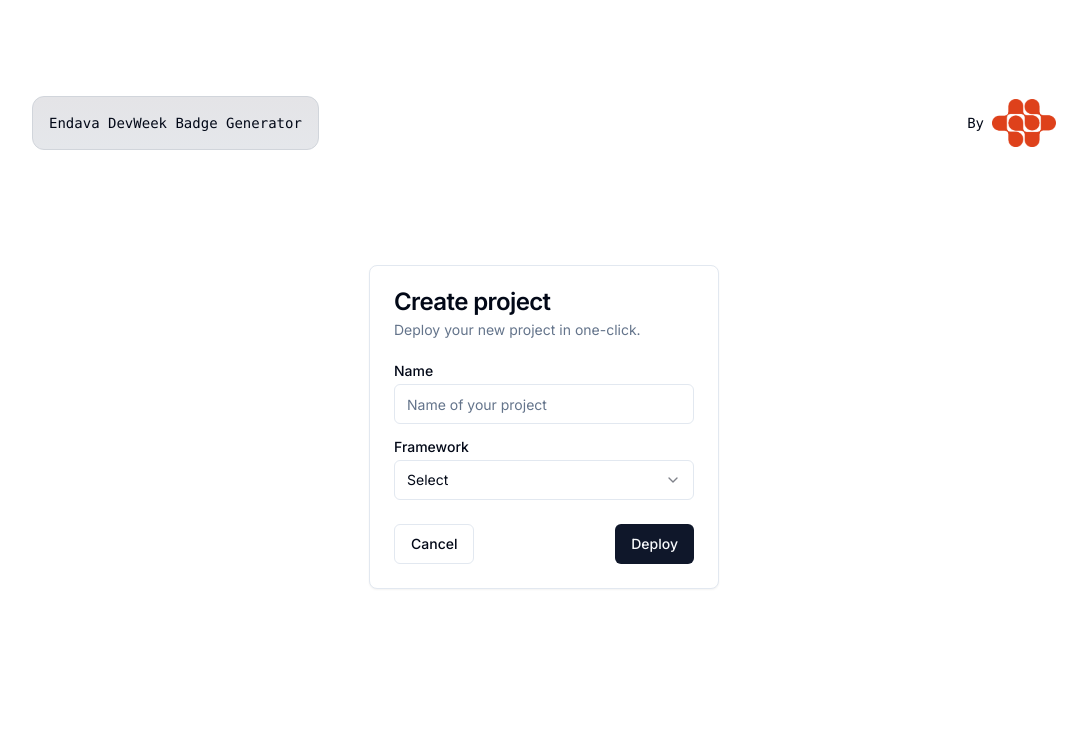
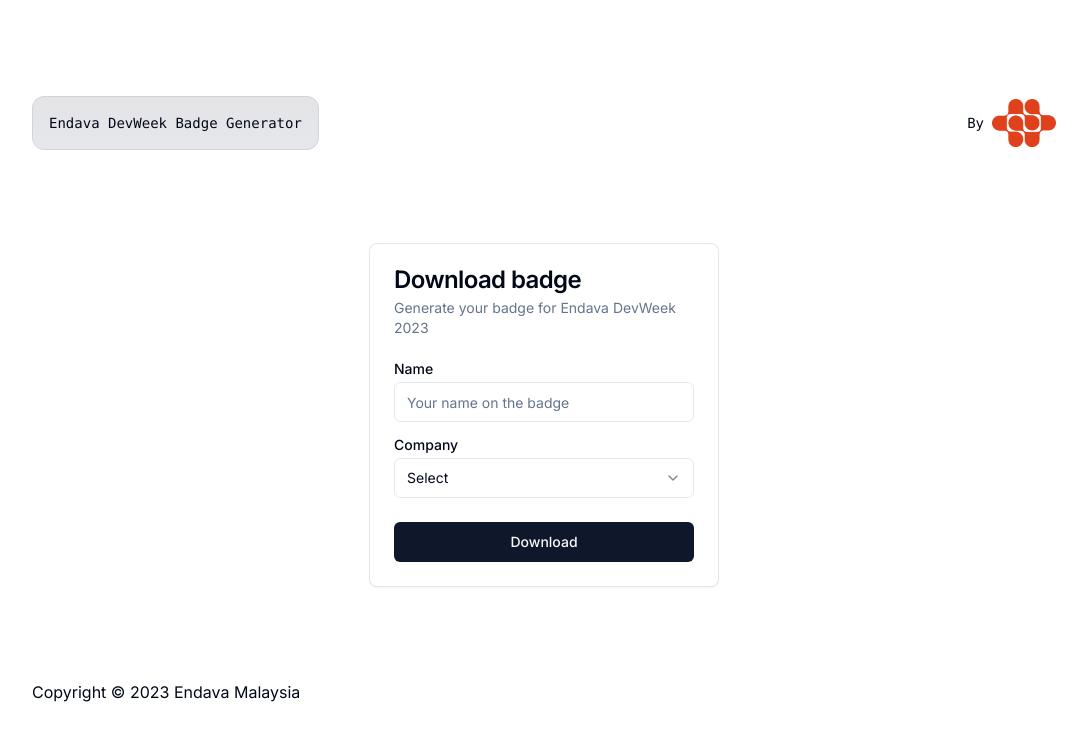
Before and after one commit to omar-zahid/endava-dev-week-badge-generator, a Next.js app: page / in a window 1280 px wide. Shown: the top 740 px of the page, without its empty margins (96-1183 px from the left). Built offline with nearby package versions, Linux system fonts and the light colour scheme.

Commit message:
Completed form design

```diff
--- a/src/app/page.tsx
+++ b/src/app/page.tsx
@@ -29,7 +29,9 @@
 
       <CardWithForm />
 
-      <div className="mb-32 grid text-center lg:max-w-5xl lg:w-full lg:mb-0 lg:grid-cols-4 lg:text-left"></div>
+      <div className="mb-32 grid text-center lg:max-w-5xl lg:w-full lg:mb-0 lg:grid-cols-[fit-content] lg:text-left">
+        Copyright &copy; {new Date().getFullYear()} Endava Malaysia
+      </div>
     </main>
   );
 }
--- a/src/components/feature/card-form.tsx
+++ b/src/components/feature/card-form.tsx
@@ -23,27 +23,27 @@
   return (
     <Card className="w-[350px]">
       <CardHeader>
-        <CardTitle>Create project</CardTitle>
-        <CardDescription>Deploy your new project in one-click.</CardDescription>
+        <CardTitle>Download badge</CardTitle>
+        <CardDescription>
+          Generate your badge for Endava DevWeek 2023
+        </CardDescription>
       </CardHeader>
       <CardContent>
         <form>
           <div className="grid w-full items-center gap-4">
             <div className="flex flex-col space-y-1.5">
               <Label htmlFor="name">Name</Label>
-              <Input id="name" placeholder="Name of your project" />
+              <Input id="name" placeholder="Your name on the badge" />
             </div>
             <div className="flex flex-col space-y-1.5">
-              <Label htmlFor="framework">Framework</Label>
+              <Label htmlFor="framework">Company</Label>
               <Select>
                 <SelectTrigger id="framework">
                   <SelectValue placeholder="Select" />
                 </SelectTrigger>
                 <SelectContent position="popper">
-                  <SelectItem value="next">Next.js</SelectItem>
-                  <SelectItem value="sveltekit">SvelteKit</SelectItem>
-                  <SelectItem value="astro">Astro</SelectItem>
-                  <SelectItem value="nuxt">Nuxt.js</SelectItem>
+                  <SelectItem value="next">Endava Malaysia</SelectItem>
+                  <SelectItem value="sveltekit">Endava Romania</SelectItem>
                 </SelectContent>
               </Select>
             </div>
@@ -51,8 +51,7 @@
         </form>
       </CardContent>
       <CardFooter className="flex justify-between">
-        <Button variant="outline">Cancel</Button>
-        <Button>Deploy</Button>
+        <Button className="w-full">Download</Button>
       </CardFooter>
     </Card>
   );
```
